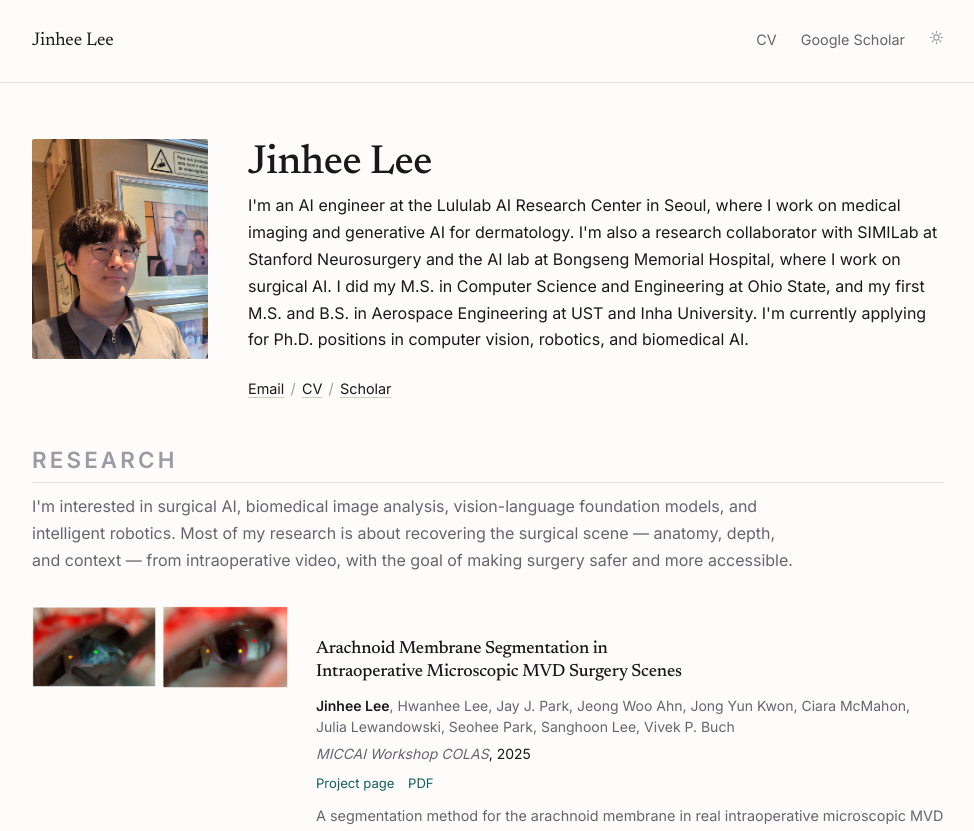
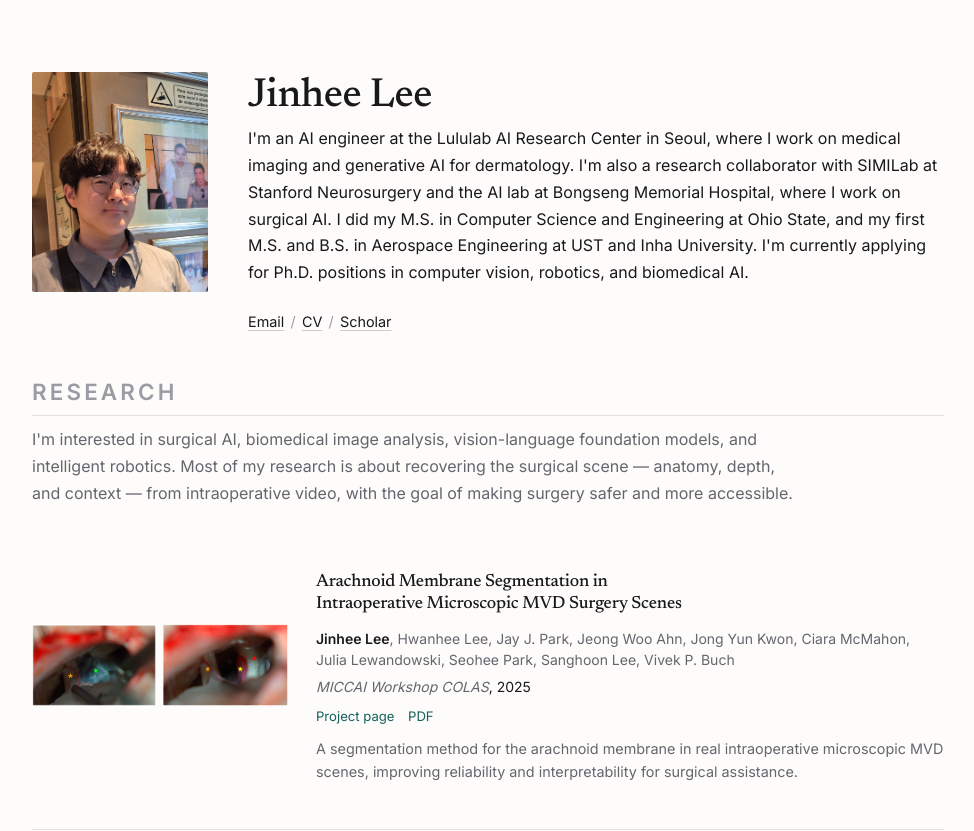
Before and after one commit to eeleehnij/eeleehnij.github.io, a Jekyll site: the page built from _pages/about.md, in a window 1280 px wide. Shown: the top 831 px of the page, without its empty margins (152-1126 px from the left). Built offline with Jekyll 4.4.1, drawn with Linux system fonts in a browser that asks for light colours; some of the changed text lies outside the part shown.

Commit message:
상단 메뉴 영역 제거, 썸네일 중앙 정렬, Projects 소개말 추가
- 상단 메뉴 바를 괘선째로 제거. 페이지가 이름으로 바로 시작한다.
  site-nav.html 과 navigation.yml, .site-nav* 스타일 삭제
  (CV·Scholar 는 소개 아래 링크 행에 이미 있다)
- 다크모드 토글은 사라진 메뉴 대신 푸터 우측으로 이동
- 목록의 썸네일을 글 영역 기준 상하 중앙 정렬 (align-items: start →
  center). 이미지가 위로 치우쳐 보이던 문제 해결
- Projects 섹션에 소개말 추가: 논문이 아닌 산업·학교·개인 프로젝트
  모음이라는 설명

Co-Authored-By: Claude Opus 5 <noreply@anthropic.com>

```diff
--- a/_includes/footer.html
+++ b/_includes/footer.html
@@ -1,8 +1,19 @@
 <footer class="site-footer">
   <div class="site-footer__inner">
     <span>&copy; {{ site.time | date: '%Y' }} {{ site.author.name | default: site.title }}</span>
-    <span>
+    <span class="site-footer__right">
       <a href="mailto:{{ site.author.email }}">{{ site.author.email }}</a>
+      <button class="theme-toggle" type="button" aria-label="Toggle colour theme" title="Toggle colour theme">
+        <svg class="icon-sun" viewBox="0 0 24 24" fill="none" stroke="currentColor" stroke-width="1.8"
+             stroke-linecap="round" aria-hidden="true">
+          <circle cx="12" cy="12" r="4.2"/>
+          <path d="M12 2.2v2.4M12 19.4v2.4M2.2 12h2.4M19.4 12h2.4M5.1 5.1l1.7 1.7M17.2 17.2l1.7 1.7M18.9 5.1l-1.7 1.7M6.8 17.2l-1.7 1.7"/>
+        </svg>
+        <svg class="icon-moon" viewBox="0 0 24 24" fill="none" stroke="currentColor" stroke-width="1.8"
+             stroke-linecap="round" stroke-linejoin="round" aria-hidden="true">
+          <path d="M20.5 14.3A8.6 8.6 0 1 1 9.7 3.5a6.9 6.9 0 0 0 10.8 10.8z"/>
+        </svg>
+      </button>
     </span>
   </div>
 </footer>
--- a/_includes/site-nav.html
+++ /dev/null
@@ -1,28 +0,0 @@
-<nav class="site-nav">
-  <div class="site-nav__inner">
-    <a class="site-nav__brand" href="{{ '/' | relative_url }}">{{ site.title }}</a>
-
-    <ul class="site-nav__links">
-      {% for link in site.data.navigation.main %}
-        {% assign href = link.url | relative_url %}
-        <li>
-          <a href="{{ href }}"
-             {% if link.url contains '://' or link.url contains '.pdf' %}target="_blank" rel="noopener"{% endif %}>{{ link.title }}</a>
-        </li>
-      {% endfor %}
-      <li>
-        <button class="theme-toggle" type="button" aria-label="Toggle colour theme" title="Toggle colour theme">
-          <svg class="icon-sun" viewBox="0 0 24 24" fill="none" stroke="currentColor" stroke-width="1.8"
-               stroke-linecap="round" aria-hidden="true">
-            <circle cx="12" cy="12" r="4.2"/>
-            <path d="M12 2.2v2.4M12 19.4v2.4M2.2 12h2.4M19.4 12h2.4M5.1 5.1l1.7 1.7M17.2 17.2l1.7 1.7M18.9 5.1l-1.7 1.7M6.8 17.2l-1.7 1.7"/>
-          </svg>
-          <svg class="icon-moon" viewBox="0 0 24 24" fill="none" stroke="currentColor" stroke-width="1.8"
-               stroke-linecap="round" stroke-linejoin="round" aria-hidden="true">
-            <path d="M20.5 14.3A8.6 8.6 0 1 1 9.7 3.5a6.9 6.9 0 0 0 10.8 10.8z"/>
-          </svg>
-        </button>
-      </li>
-    </ul>
-  </div>
-</nav>
--- a/_layouts/default.html
+++ b/_layouts/default.html
@@ -8,11 +8,7 @@ layout: compress
     {% include head/custom.html %}
   </head>
   <body>
-    <a class="skip-link" href="#main">Skip to content</a>
-
-    {% include site-nav.html %}
-
-    <main id="main">
+    <main id="main" class="page-top">
       {{ content }}
     </main>
 
--- a/_pages/about.md
+++ b/_pages/about.md
@@ -43,4 +43,9 @@ redirect_from:
 
 <h2 class="section-label" id="projects">Projects</h2>
 
+<p class="section-intro">
+  Work that didn't end up as a paper — things I built in industry, for coursework,
+  and on my own.
+</p>
+
 {% include work-list.html kinds="project,capstone" %}
--- a/assets/css/main.scss
+++ b/assets/css/main.scss
@@ -269,58 +269,15 @@ th {
 }
 
 /* --------------------------------------------------------------------------
-   5. 상단 내비게이션
+   5. 페이지 상단 여백 / 테마 토글
    -------------------------------------------------------------------------- */
 
-.site-nav {
-  border-bottom: 1px solid var(--rule);
-  margin-bottom: 3.5rem;
+.page-top {
+  padding-top: 4.5rem;
 }
 
-.site-nav__inner {
-  display: flex;
-  align-items: baseline;
-  justify-content: space-between;
-  gap: 1.5rem;
-  padding: 1.6rem var(--gutter);
-  max-width: var(--measure-wide);
-  margin: 0 auto;
-}
-
-.site-nav__brand {
-  font-family: var(--font-serif);
-  font-size: 1.15rem;
-  letter-spacing: -0.01em;
-  text-decoration: none;
-  white-space: nowrap;
-}
-
-.site-nav__brand:hover {
-  color: var(--accent-hover);
-}
-
-.site-nav__links {
-  display: flex;
-  align-items: baseline;
-  gap: 1.5rem;
-  list-style: none;
-  margin: 0;
-  padding: 0;
-  font-size: 0.9rem;
-}
-
-.site-nav__links li { margin: 0; }
-
-.site-nav__links a {
-  text-decoration: none;
-  color: var(--fg-muted);
-  padding-bottom: 0.15rem;
-  border-bottom: 1px solid transparent;
-}
-
-/* 호버 시 글자색은 그대로 두고 밑줄로만 표시한다 */
-.site-nav__links a:hover {
-  border-bottom-color: var(--rule-strong);
+@media (max-width: 40rem) {
+  .page-top { padding-top: 2.75rem; }
 }
 
 .theme-toggle {
@@ -331,17 +288,17 @@ th {
   cursor: pointer;
   color: var(--fg-faint);
   font: inherit;
-  font-size: 0.9rem;
   line-height: 1;
   display: inline-flex;
-  align-items: start;
+  align-items: center;
+  vertical-align: -0.15em;
 }
 
-.theme-toggle:hover { color: var(--fg); }
+.theme-toggle:hover { color: var(--fg-muted); }
 
 .theme-toggle svg {
-  width: 15px;
-  height: 15px;
+  width: 14px;
+  height: 14px;
   display: block;
 }
 
@@ -353,15 +310,6 @@ th {
 @media (prefers-color-scheme: dark) {
   :root:not([data-theme="light"]) .theme-toggle .icon-sun { display: none; }
   :root:not([data-theme="light"]) .theme-toggle .icon-moon { display: block; }
-}
-
-@media (max-width: 34rem) {
-  .site-nav__inner {
-    flex-direction: column;
-    align-items: flex-start;
-    gap: 0.9rem;
-  }
-  .site-nav__links { gap: 1.15rem; }
 }
 
 /* --------------------------------------------------------------------------
@@ -451,7 +399,7 @@ th {
   display: grid;
   grid-template-columns: 16rem 1fr;
   gap: 1.75rem;
-  align-items: start;
+  align-items: center;
   padding-bottom: 2.25rem;
   margin-bottom: 2.25rem;
   border-bottom: 1px solid var(--rule);
@@ -798,12 +746,17 @@ a.item__media:hover video {
 
 .site-footer a:hover { color: var(--accent-hover); }
 
+.site-footer__right {
+  display: inline-flex;
+  align-items: center;
+  gap: 0.85rem;
+}
+
 /* --------------------------------------------------------------------------
    11. 인쇄
    -------------------------------------------------------------------------- */
 
 @media print {
-  .site-nav,
   .site-footer,
   .theme-toggle { display: none; }
   body { background: #fff; color: #000; }
```
Also changed, not shown: _data/navigation.yml (deleted, +0 -7 lines).
